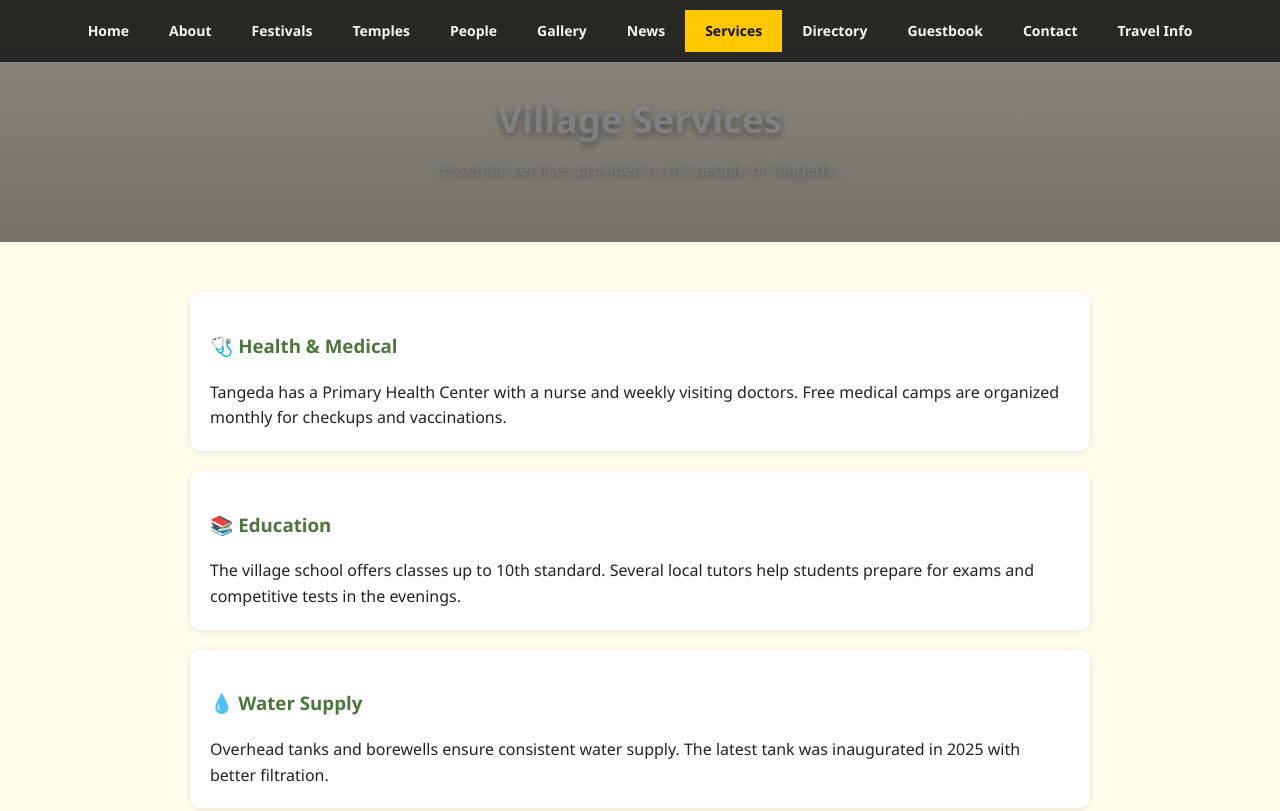
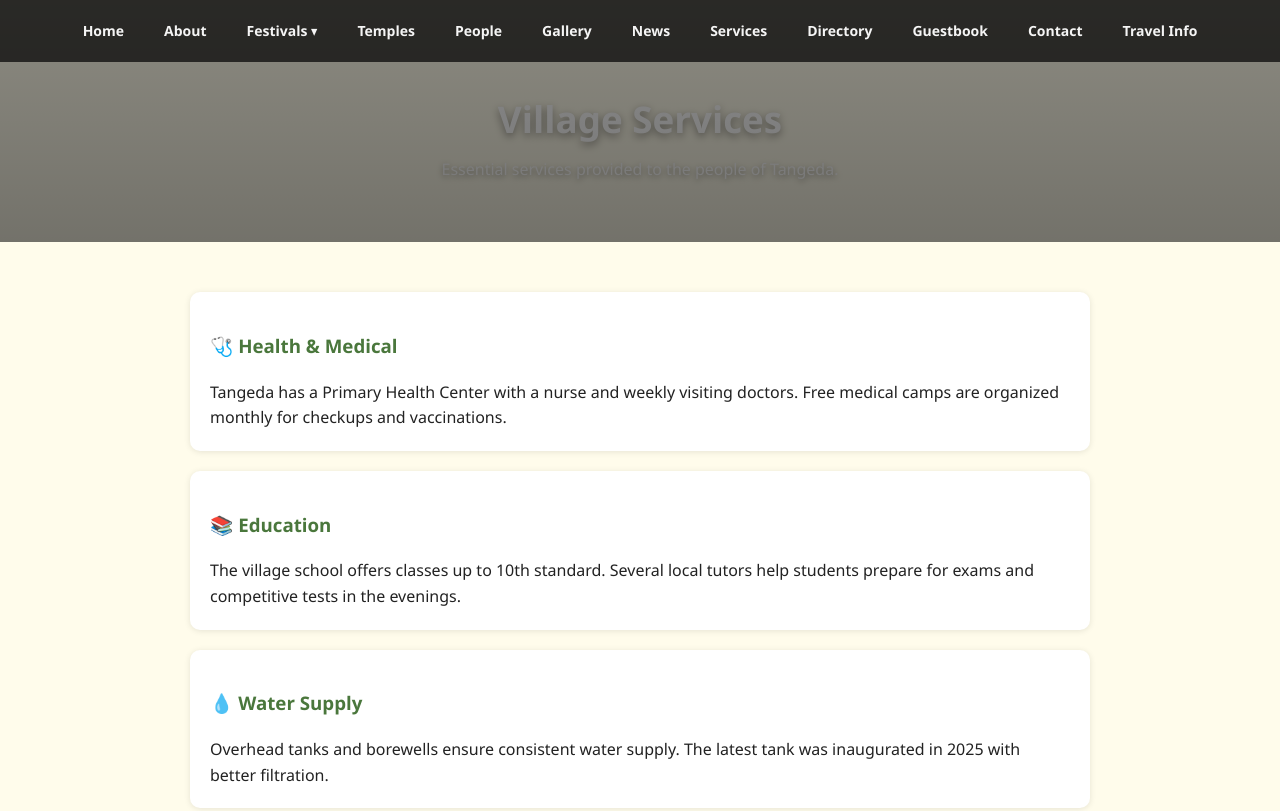
Before and after one commit to Venkeygogireddy/tangeda, a plain HTML site: page services.html in a window 1280 px wide. Shown: the top 811 px of the page. Drawn offline with Linux system fonts and the light colour scheme.

Commit message:
Update services.html

```diff
--- a/services.html
+++ b/services.html
@@ -30,26 +30,36 @@
   </style>
 </head>
 <body>
+<nav>
+  <a href="index.html">Home</a>
+  <a href="about.html">About</a>
+
+  <!-- Festivals dropdown -->
+  <div class="dropdown">
+    <a href="festivals.html" class="dropbtn">Festivals ▾</a>
+    <div class="dropdown-content">
+      <a href="gallery.html#sankranthi">Sankranthi</a>
+      <a href="gallery.html#ganesh">Ganesh Chaturthi</a>
+      <a href="gallery.html#muharram">Muharram</a>
+    </div>
+  </div>
+
+  <a href="temples.html">Temples</a>
+  <a href="people.html">People</a>
+  <a href="gallery.html">Gallery</a>
+  <a href="news.html">News</a>
+  <a href="services.html">Services</a>
+  <a href="directory.html">Directory</a>
+  <a href="guestbook.html">Guestbook</a>
+  <a href="contact.html">Contact</a>
+  <a href="travel.html">Travel Info</a>
+</nav>
 
   <header>
     <h1>Village Services</h1>
     <p>Essential services provided to the people of Tangeda.</p>
   </header>
 
-   <nav>
-  <a href="index.html">Home</a>
-  <a href="about.html">About</a>
-  <a href="festivals.html">Festivals</a>
-  <a href="temples.html">Temples</a>
-  <a href="people.html">People</a>
-  <a href="gallery.html">Gallery</a>
-  <a href="news.html">News</a>
-  <a href="services.html" class="active">Services</a>
-  <a href="directory.html">Directory</a>
-  <a href="guestbook.html">Guestbook</a>
-  <a href="contact.html">Contact</a>
-  <a href="travel.html">Travel Info</a>
-</nav>
 
   <section class="services-section">
 
```
